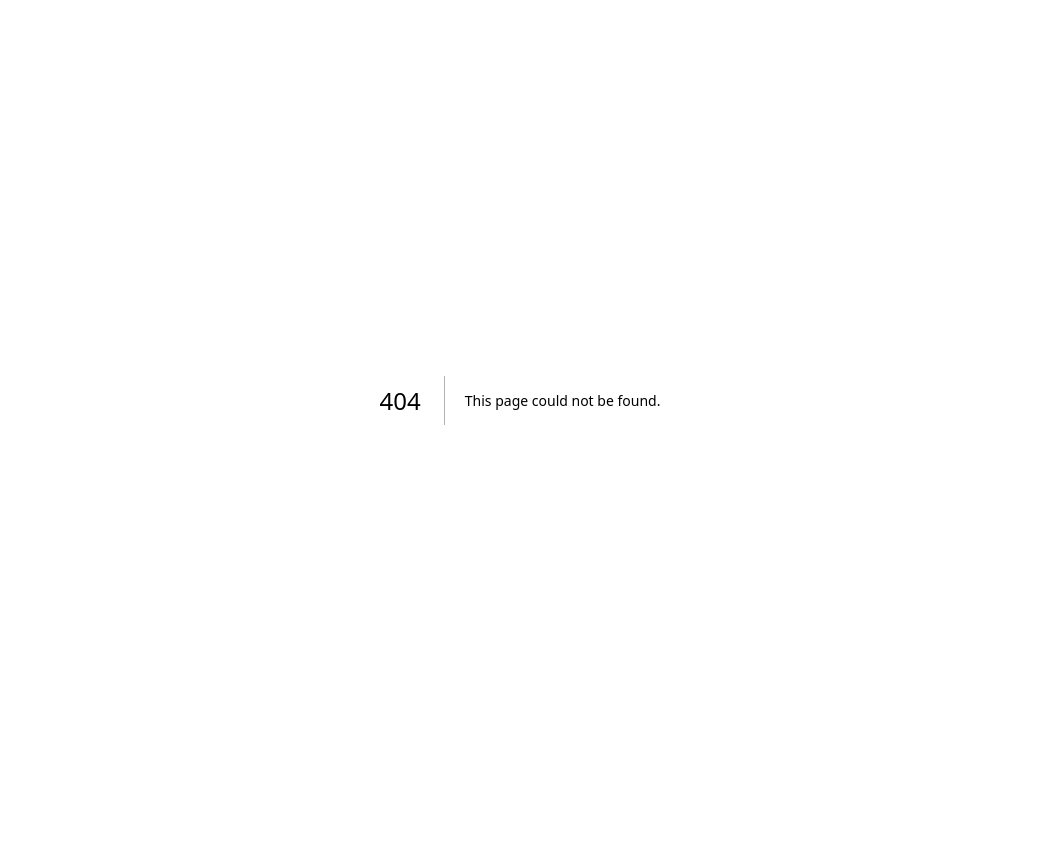
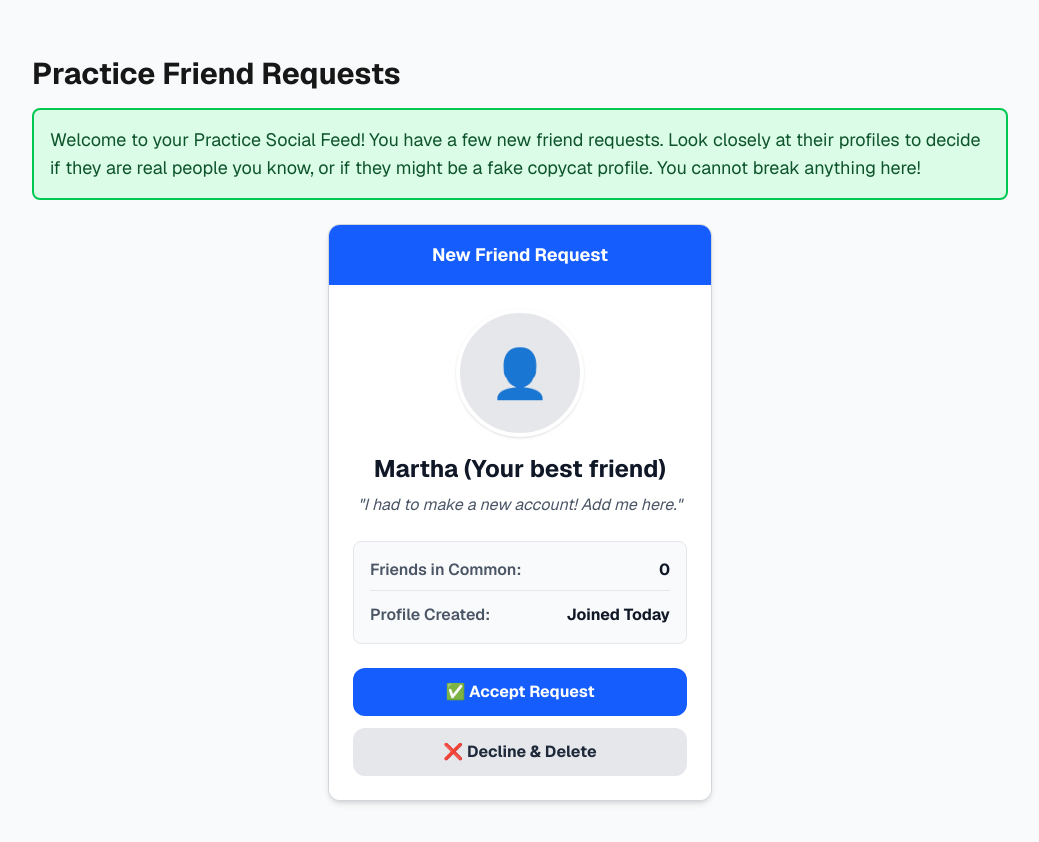
Before and after one commit to atullal/canopy, a Next.js app: page /fake-friend-request in a window 1280 px wide. Before the commit this address had no page. Shown: the top 842 px of the page, without its empty margins (120-1159 px from the left). Before the commit the page ends 800 px from the top, so only its background shows below. Built offline with nearby package versions, Linux system fonts and the light colour scheme.

Commit message:
Build Fake Friend Request simulator React components and V3 integrations

```diff
--- /dev/null
+++ b/app/components/FakeFriendRequest.tsx
@@ -0,0 +1,144 @@
+"use client";
+
+import React, { useState } from 'react';
+import posthog from '../../utils/posthog';
+import scenarioData from '../../scenarios/fake-friend-request.json';
+import AdaptiveHesitationEngine from './AdaptiveHesitationEngine';
+import SplitScreenComparative from './SplitScreenComparative';
+
+export default function FakeFriendRequest() {
+  const [currentIndex, setCurrentIndex] = useState(0);
+  const [feedback, setFeedback] = useState<{ title: string; message: string; type: 'success' | 'failure' | 'info' } | null>(null);
+
+  const currentRequest = scenarioData.requests[currentIndex];
+
+  const handleAction = (actionId: 'accept' | 'decline') => {
+    if (actionId === 'accept' && currentRequest.isFake) {
+      posthog.capture('scam_clicked', { requestId: currentRequest.id, reason: 'accepted_fake_friend' });
+      const fb = currentRequest.type === 'stranger-scam' ? scenarioData.feedback.gentleFailureStranger : scenarioData.feedback.gentleFailureCloned;
+      setFeedback({
+        title: fb.title,
+        message: fb.message,
+        type: 'failure'
+      });
+    } else if (actionId === 'decline' && !currentRequest.isFake) {
+      setFeedback({
+        title: scenarioData.feedback.gentleFailureDeclineReal.title,
+        message: scenarioData.feedback.gentleFailureDeclineReal.message,
+        type: 'info'
+      });
+    } else {
+      setFeedback({
+        title: scenarioData.feedback.success.title,
+        message: scenarioData.feedback.success.message,
+        type: 'success'
+      });
+    }
+  };
+
+  const handleNext = () => {
+    setFeedback(null);
+    if (currentIndex + 1 < scenarioData.requests.length) {
+      setCurrentIndex(currentIndex + 1);
+    } else {
+      setCurrentIndex(0); // restart
+    }
+  };
+
+  const hintContent = (
+    <p>Look at <strong>Friends in Common</strong> and the <strong>Join Date</strong>. Real friends usually have mutual connections and older accounts.</p>
+  );
+
+  return (
+    <AdaptiveHesitationEngine hintContent={hintContent} idleTimeMs={10000}>
+      <div className="max-w-5xl mx-auto p-6 font-sans">
+        <h1 className="text-3xl font-bold mb-4">{scenarioData.title}</h1>
+        <div className="bg-green-100 border-2 border-green-500 p-4 rounded-lg text-lg mb-6 text-green-900">
+          {scenarioData.description}
+        </div>
+
+        <div className="border border-gray-300 rounded-xl bg-gray-50 overflow-hidden shadow-md max-w-sm mx-auto">
+          <div className="bg-blue-600 p-4 text-white font-bold text-center text-lg">
+            New Friend Request
+          </div>
+          <div className="p-6 bg-white flex flex-col items-center">
+            <div className="w-32 h-32 bg-gray-200 rounded-full mb-4 flex items-center justify-center text-gray-400 text-5xl overflow-hidden border-4 border-white shadow-sm">
+              👤
+            </div>
+            <h2 className="text-2xl font-bold text-gray-900 mb-2 text-center">{currentRequest.name}</h2>
+            <p className="text-gray-600 mb-6 text-center italic">"{currentRequest.bio}"</p>
+
+            <div className="w-full bg-gray-50 border border-gray-200 p-4 rounded-lg mb-6">
+              <div className="flex justify-between mb-3 border-b border-gray-200 pb-2">
+                <span className="text-gray-600 font-semibold">Friends in Common:</span>
+                <span className="text-gray-900 font-bold">{currentRequest.friendsInCommon}</span>
+              </div>
+              <div className="flex justify-between">
+                <span className="text-gray-600 font-semibold">Profile Created:</span>
+                <span className="text-gray-900 font-bold">{currentRequest.joinDate}</span>
+              </div>
+            </div>
+
+            <div className="flex flex-col gap-3 w-full">
+              <button
+                onClick={() => handleAction('accept')}
+                className="w-full bg-blue-600 text-white font-bold py-3 px-4 rounded-xl hover:bg-blue-700 transition"
+              >
+                {scenarioData.actions.find((a: any) => a.id === 'accept')?.label}
+              </button>
+              <button
+                onClick={() => handleAction('decline')}
+                className="w-full bg-gray-200 text-gray-800 font-bold py-3 px-4 rounded-xl hover:bg-gray-300 transition"
+              >
+                {scenarioData.actions.find((a: any) => a.id === 'decline')?.label}
+              </button>
+            </div>
+          </div>
+        </div>
+
+        {/* Feedback Modal */}
+        {feedback && (
+          <div className="fixed inset-0 bg-black/60 flex items-center justify-center p-4 z-50 overflow-y-auto">
+            <div className="bg-white p-6 md:p-8 rounded-2xl max-w-4xl w-full text-center shadow-xl my-8">
+              <h3 className={`text-3xl font-bold mb-4 ${feedback.type === 'failure' ? 'text-red-600' : feedback.type === 'success' ? 'text-green-600' : 'text-blue-600'}`}>
+                {feedback.title}
+              </h3>
+              <div className="text-xl text-gray-700 whitespace-pre-wrap mb-8 text-left leading-relaxed">
+                {feedback.message}
+              </div>
+
+              {/* Show SplitScreenComparative in feedback for learning */}
+              <div className="mb-8 text-left">
+                <SplitScreenComparative
+                  leftTitle="Red Flags (Scam)"
+                  leftContent={
+                    <ul className="list-disc pl-6 space-y-3 text-gray-700 text-lg">
+                      <li><strong>Joined Today/Yesterday:</strong> Scammers make new accounts constantly.</li>
+                      <li><strong>0 Friends in Common:</strong> If it's your real friend, they should be connected to others you know.</li>
+                      <li><strong>Urgent/Weird Bios:</strong> "Had to make a new account" or asking for help.</li>
+                    </ul>
+                  }
+                  rightTitle="Green Flags (Safe)"
+                  rightContent={
+                    <ul className="list-disc pl-6 space-y-3 text-gray-700 text-lg">
+                      <li><strong>Older Join Date:</strong> E.g., "Joined 2014", meaning the account has history.</li>
+                      <li><strong>Mutual Friends:</strong> Sharing several friends in common means they are likely part of your real-world community.</li>
+                      <li><strong>Normal Bio:</strong> Mentions normal hobbies or work without asking for anything.</li>
+                    </ul>
+                  }
+                />
+              </div>
+
+              <button
+                onClick={handleNext}
+                className="bg-blue-600 text-white font-bold py-4 px-8 rounded-xl hover:bg-blue-700 w-full transition text-xl"
+              >
+                Continue
+              </button>
+            </div>
+          </div>
+        )}
+      </div>
+    </AdaptiveHesitationEngine>
+  );
+}
--- /dev/null
+++ b/app/fake-friend-request/page.tsx
@@ -0,0 +1,13 @@
+import FakeFriendRequest from '../components/FakeFriendRequest';
+
+export const metadata = {
+  title: 'Practice Friend Requests | Canopy',
+};
+
+export default function FakeFriendRequestPage() {
+  return (
+    <main className="min-h-screen bg-gray-50 py-8">
+      <FakeFriendRequest />
+    </main>
+  );
+}
--- a/app/page.tsx
+++ b/app/page.tsx
@@ -81,6 +81,19 @@ export default function Home() {
                 A zero-risk sandbox where you can practice thinking critically about what personal information an app actually needs to do its job.
               </p>
             </a>
+
+            <a
+              href="/fake-friend-request"
+              className="group block border-red-300 bg-red-50 rounded-xl p-6 hover:border-red-500 hover:shadow-md transition-all"
+            >
+              <h3 className="text-xl font-bold mb-2 text-red-700 group-hover:text-red-900 transition-colors">
+                👥 Practice Friend Requests (V3) &rarr;
+              </h3>
+              <p className="text-gray-800">
+                A safe sandbox to practice identifying fake copycat social profiles. Uses the new V3 Split-Screen comparative UI and Hesitation Engine.
+              </p>
+            </a>
+
           </div>
         </div>
       </main>
```
